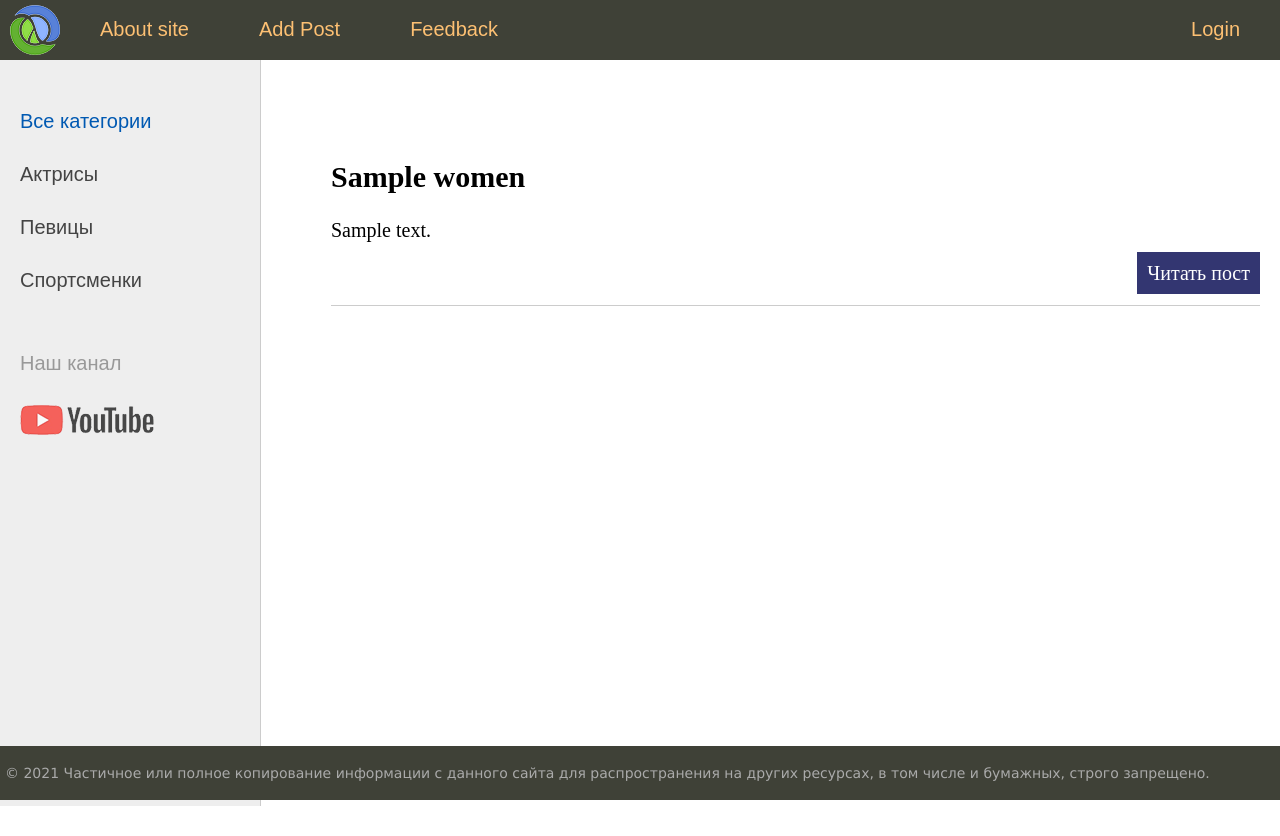
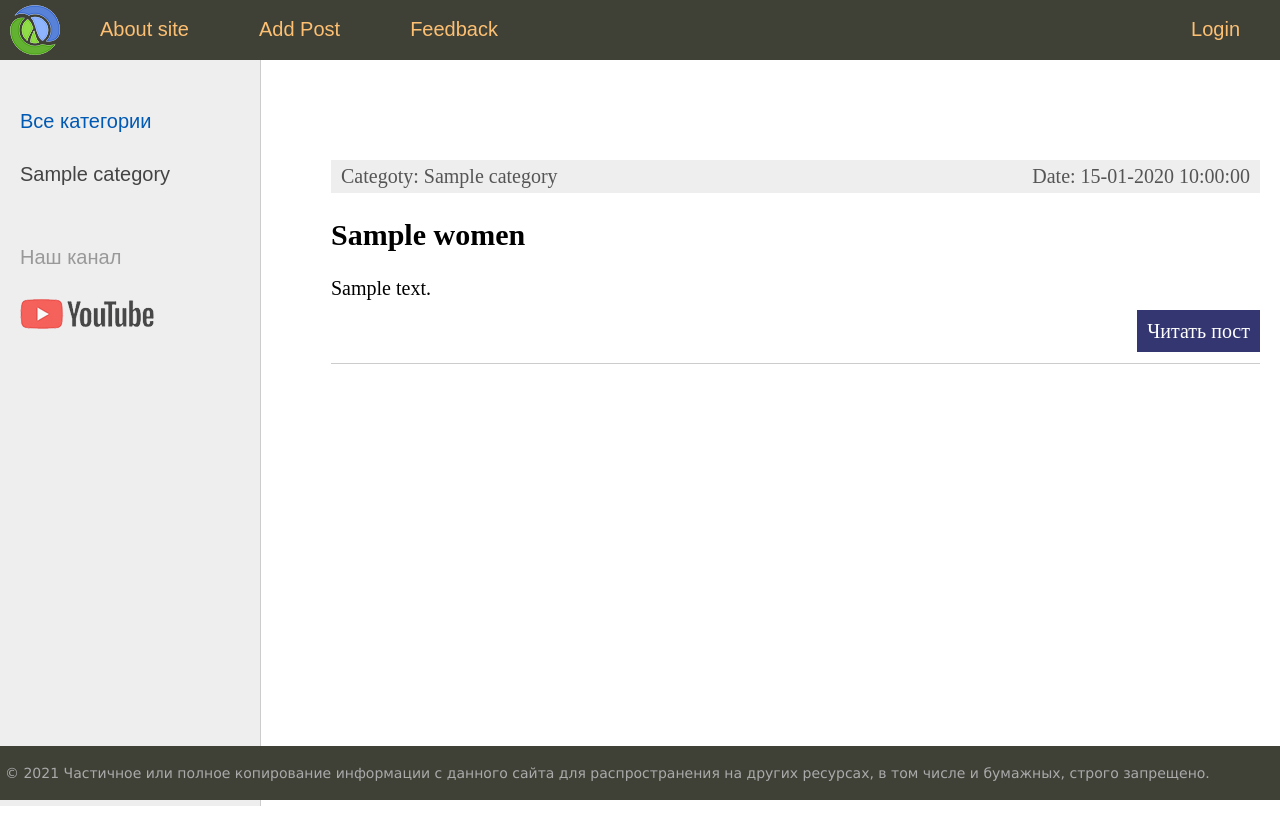
Before and after one commit to madiabay/dj, a Django app: page / in a window 1280 px wide. Run offline with Django 4.2, Linux system fonts and the light colour scheme; tables that the repository leaves empty hold one stand-in row (values such as "Sample post").

Commit message:
Создание связей между моделями через класс ForeignKey

```diff
--- a/women/models.py
+++ b/women/models.py
@@ -11,9 +11,19 @@ class Women(models.Model):
     time_create = models.DateTimeField(auto_now_add=True)
     time_update = models.DateTimeField(auto_now=True)
     is_published = models.BooleanField(default=True)
+    cat = models.ForeignKey('Category', on_delete=models.PROTECT, null=True)
 
     def __str__(self):
         return f'{self.title}'
 
     def get_absolute_url(self):
         return reverse('post', kwargs={'post_id': self.pk})
+
+class Category(models.Model):
+    name = models.CharField(max_length=50, db_index=True)
+
+    def __str__(self):
+        return f'{self.name}'
+
+    def get_absolute_url(self):
+        return reverse('category', kwargs={'cat_id': self.pk})
--- a/women/templates/women/base.html
+++ b/women/templates/women/base.html
@@ -33,10 +33,20 @@
 <!-- Sidebar слева -->
 	<td valign="top" class="left-chapters">
 	<ul id="leftchapters">
-		<li class="selected">Все категории</li>
-		<li><a href="#">Актрисы</a></li>
-		<li><a href="#">Певицы</a></li>
-		<li><a href="#">Спортсменки</a></li>
+		{% if cat_selected == 0 %}
+			<li class="selected">Все категории</li>
+		{% else %}
+			<li><a href="{% url 'home' %}">Все категории</a></li>
+		{% endif %}
+
+		{% for c in categories %}
+			{% if c.pk == cat_selected %}
+				<li class="selected">{{ c.name }}</li>
+			{% else %}
+				<li><a href="{{ c.get_absolute_url }}">{{ c.name }}</a></li>
+			{% endif %}
+		{% endfor %}
+
 		<li class="share">
 		<p>Наш канал</p>
 		<a class="share-yt" href="https://www.youtube.com/channel/UClJzWfGWuGJL2t-3dYKcHTA/playlists" target="_blank" rel="nofollow"></a>
--- a/women/templates/women/index.html
+++ b/women/templates/women/index.html
@@ -3,13 +3,18 @@
 {% block content %}
 <ul class="list-articles">
 	{% for p in posts %}
-			<li><h2>{{p.title}}</h2>
-	{% autoescape off %}
-	{{p.content|truncatewords:10}}
-	{% endautoescape %}
+		<li>
+			<div class="article-panel">
+				<p class="first"> Categoty: {{p.cat}} </p>
+				<p class="last"> Date: {{ p.time_update|date:"d-m-Y H:i:s" }} </p>
+			</div>
+			<h2> {{p.title}} </h2>
+			{% autoescape off %}
+				{{p.content|truncatewords:10}}
+			{% endautoescape %}
 			<div class="clear"></div>
 			<p class="link-read-post"><a href="{{ p.get_absolute_url }}">Читать пост</a></p>
-			</li>
+		</li>
 	{% endfor %}
 </ul>
 {% endblock %}
--- a/women/urls.py
+++ b/women/urls.py
@@ -7,5 +7,6 @@ urlpatterns = [
     path('addpost/', addpost, name='add_post'),
     path('contact/', contact, name='contact'),
     path('login/', login, name='login'),
-    path('post/<int:post_id>', show_post, name='post'),
+    path('post/<int:post_id>/', show_post, name='post'),
+    path('category/<int:cat_id>/', show_category, name='category'),
 ]
--- a/women/views.py
+++ b/women/views.py
@@ -1,7 +1,7 @@
-from django.http import HttpResponse, HttpResponseNotFound
+from django.http import HttpResponse, HttpResponseNotFound, Http404
 from django.shortcuts import render, redirect
 
-from .models import Women
+from .models import Women, Category
 
 
 # Create your views here.
@@ -14,12 +14,14 @@ menu = [
 ]
 def index(request):
     posts = Women.objects.all()
+    categories = Category.objects.all()
 
     context = {
         'title': 'Madi site',
-        'body': 'Madi body',
         'menu': menu,
         'posts': posts,
+        'categories': categories,
+        'cat_selected': 0,
     }
     return render(request, 'women/index.html', context)
 
@@ -37,5 +39,22 @@ def login(request):
 
 def show_post(request, post_id):
     return HttpResponse(f'show_post id->{post_id}')
+
+def show_category(request, cat_id):
+    posts = Women.objects.filter(cat_id=cat_id)
+    categories = Category.objects.all()
+
+    if len(posts) == 0:
+        raise Http404()
+
+    context = {
+        'title': 'Отображение по рубрикам',
+        'menu': menu,
+        'posts': posts,
+        'categories': categories,
+        'cat_selected': cat_id,
+    }
+    return render(request, 'women/index.html', context)
+
 def pageNotFound(request, exception):
     return HttpResponseNotFound('Not found ------------------------')
```
Also changed, not shown: women/migrations/0002_category_women_cat.py (added).
